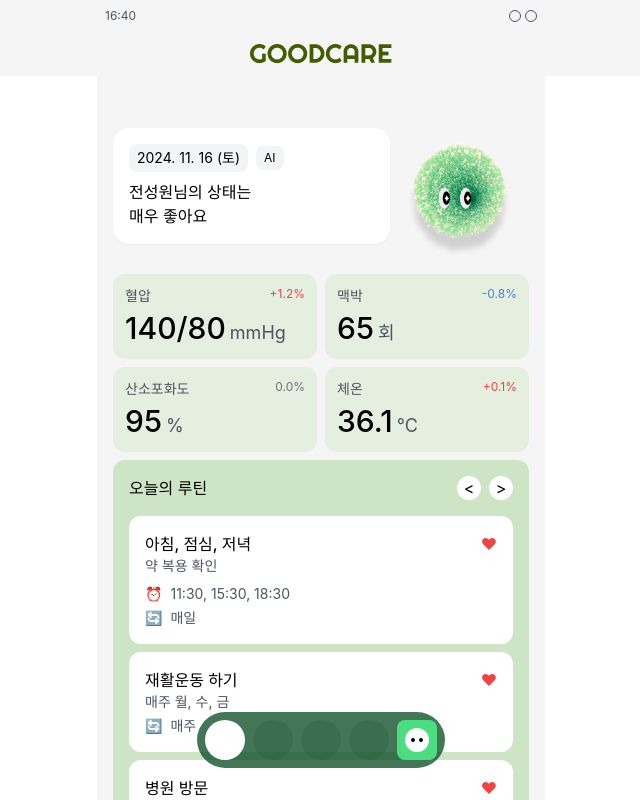
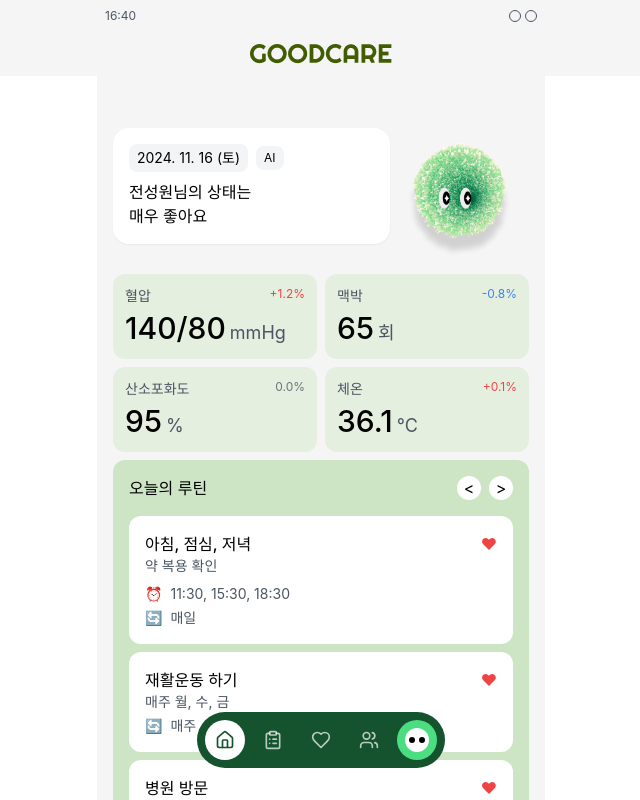
Before and after one commit to 2024-Elice-AI-Hellothon-07-goodCare/GoodCare, a React (Create React App) app: page / in a window 1280 px wide. Shown: the top 800 px of the page, without its empty margins (319-959 px from the left). Built offline with nearby package versions, Linux system fonts and the light colour scheme.

Commit message:
design: 네비게이션 추가

```diff
--- a/src/common/component/Navigate.js
+++ b/src/common/component/Navigate.js
@@ -1,31 +1,62 @@
 import React from 'react';
-import { Home, Layout, PieChart, User } from 'lucide-react';
+import { Home, ClipboardList, Heart, Users } from 'lucide-react';
+import { useNavigate, useLocation } from 'react-router-dom';
 
-const NavIcon = ({ active = false, isLast = false }) => {
-    if (isLast) {
-        return (
-            <div className={`w-10 h-10 flex items-center justify-center rounded-lg ${active ? 'bg-green-400' : 'bg-green-900'}`}>
-                <div className="w-6 h-6 rounded-full bg-white flex items-center justify-center">
-                    <div className="w-1 h-1 bg-black rounded-full"></div>
-                    <div className="w-1 h-1 bg-black rounded-full ml-1"></div>
-                </div>
-            </div>
-        );
-    }
+const NavIcon = ({ Icon, active = false, onClick }) => {
     return (
-        <div className={`w-10 h-10 rounded-full ${active ? 'bg-white' : 'bg-green-900/20'}`} />
+        <div
+            onClick={onClick}
+            className={`w-10 h-10 rounded-full flex items-center justify-center cursor-pointer
+            ${active ? 'bg-white text-green-900' : 'bg-green-900 text-white/70'}`}
+        >
+            <Icon size={20} />
+        </div>
     );
 };
 
 const Navigation = () => {
+    const navigate = useNavigate();
+    const location = useLocation();
+    const currentPath = location.pathname;
+
+    const handleNavigation = (path) => {
+        navigate(path);
+    };
+
+    const isRoutinePath = currentPath.includes('/routine');
+    const isHealthPath = currentPath.includes('/health');
+    const isCommunityPath = currentPath.includes('/community');
+    const isMenuPath = currentPath.includes('/menu');
+
     return (
-        <div className="fixed bottom-8 left-1/2 -translate-x-1/2 bg-green-900/80 rounded-full p-2">
-            <div className="flex items-center gap-2">
-                <NavIcon active />
-                <NavIcon />
-                <NavIcon />
-                <NavIcon />
-                <NavIcon isLast active />
+        <div className="fixed bottom-8 left-1/2 -translate-x-1/2 bg-green-900 rounded-full p-2 flex items-center gap-2">
+            <NavIcon
+                Icon={Home}
+                active={currentPath === '/'}
+                onClick={() => handleNavigation('/')}
+            />
+            <NavIcon
+                Icon={ClipboardList}
+                active={isRoutinePath}
+                onClick={() => handleNavigation('/routine/routine-main')}
+            />
+            <NavIcon
+                Icon={Heart}
+                active={isHealthPath}
+                onClick={() => handleNavigation('/health')}
+            />
+            <NavIcon
+                Icon={Users}
+                active={isCommunityPath}
+                onClick={() => handleNavigation('/community')}
+            />
+            <div className={`w-10 h-10 flex items-center justify-center rounded-full cursor-pointer
+                ${isMenuPath ? 'bg-white' : 'bg-green-400'}`}
+                 onClick={() => handleNavigation('/menu')}>
+                <div className="w-6 h-6 rounded-full bg-white flex items-center justify-center gap-1">
+                    <div className="w-1.5 h-1.5 bg-black rounded-full"></div>
+                    <div className="w-1.5 h-1.5 bg-black rounded-full"></div>
+                </div>
             </div>
         </div>
     );
```
